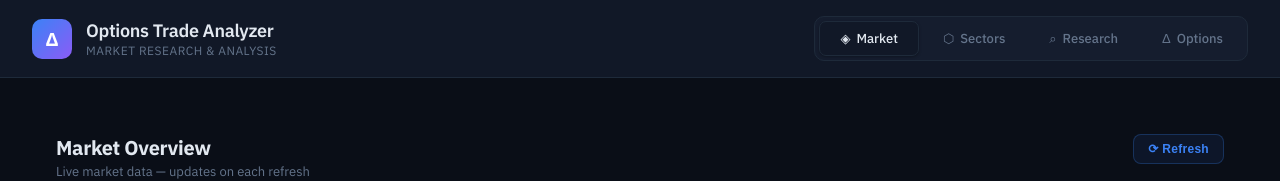
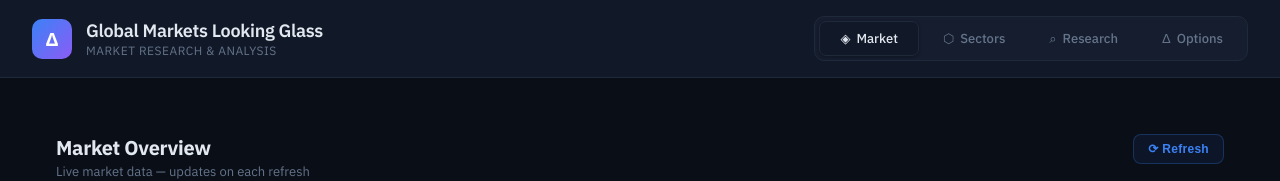
Before and after one commit to UniversalTheory/Trade-Analyzer, a React (Vite) app: page / in a window 1280 px wide. Shown: the top 181 px of the page. Built offline with nearby package versions, Linux system fonts and the light colour scheme; no server answers.

Commit message:
Rename project to Global Markets Looking Glass
- Update browser tab title in index.html
- Update app header in App.tsx
- Update package.json name field

Co-Authored-By: Claude Sonnet 4.6 <noreply@anthropic.com>

```diff
--- a/index.html
+++ b/index.html
@@ -3,7 +3,7 @@
   <head>
     <meta charset="UTF-8" />
     <meta name="viewport" content="width=device-width, initial-scale=1.0" />
-    <title>Options Trade Analyzer</title>
+    <title>Global Markets Looking Glass</title>
   </head>
   <body>
     <div id="root"></div>
--- a/package.json
+++ b/package.json
@@ -1,5 +1,5 @@
 {
-  "name": "options-trade-analyzer",
+  "name": "global-markets-looking-glass",
   "private": true,
   "version": "0.0.0",
   "type": "module",
--- a/src/App.tsx
+++ b/src/App.tsx
@@ -32,7 +32,7 @@ export default function App() {
         <div className="header-left">
           <div className="logo">Δ</div>
           <div>
-            <div className="header-title">Options Trade Analyzer</div>
+            <div className="header-title">Global Markets Looking Glass</div>
             <div className="header-subtitle">Market Research & Analysis</div>
           </div>
         </div>
```
